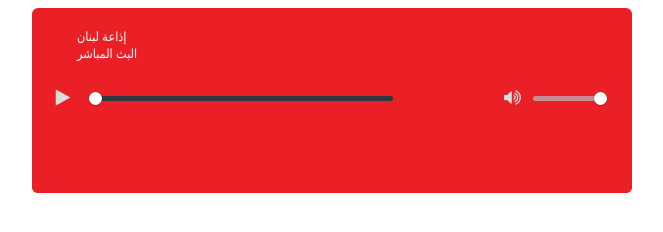
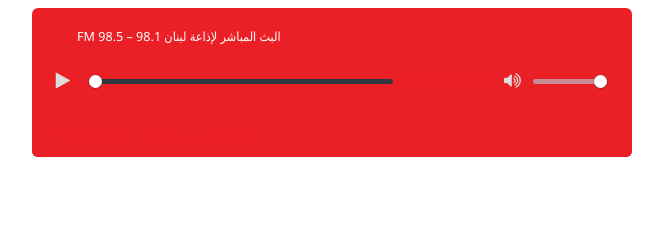
Before and after one commit to libanradio/livestreaming, a plain HTML site: page index.html in a window 1280 px wide. Shown: the whole page, without its empty margins (308-971 px from the left). Drawn offline with Linux system fonts and the light colour scheme.

Commit message:
Update index.html

```diff
--- a/index.html
+++ b/index.html
@@ -11,7 +11,7 @@
 <div class="simple-audio-player" id="simp" data-config='{"shide_top":false,"shide_btm":false,"auto_load":false}'>
   <div class="simp-playlist">
     <ul>
-      <li><span class="simp-source" data-src="https://us2freenew.listen2myradio.com/live.mp3?typeportmount=s1_6111_stream_509670937"> </span><span class="simp-desc">إذاعة لبنان <br> البث المباشر</span></li>
+      <li><span class="simp-source" data-src="https://us2freenew.listen2myradio.com/live.mp3?typeportmount=s1_6111_stream_509670937"> </span><span class="simp-desc">FM   البث المباشر لإذاعة لبنان 98.1 – 98.5 </span></li>
     </ul>
   </div>
 </div>
```
